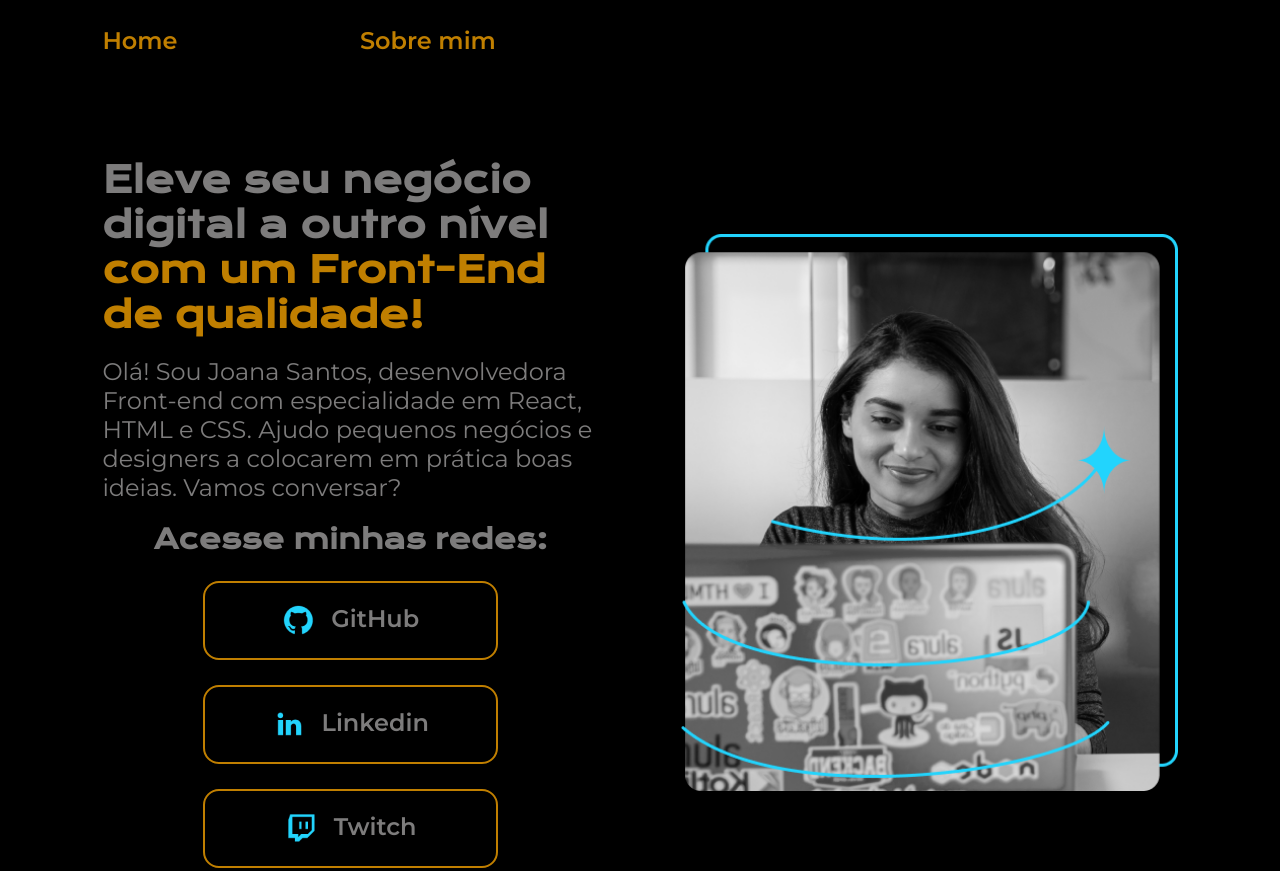
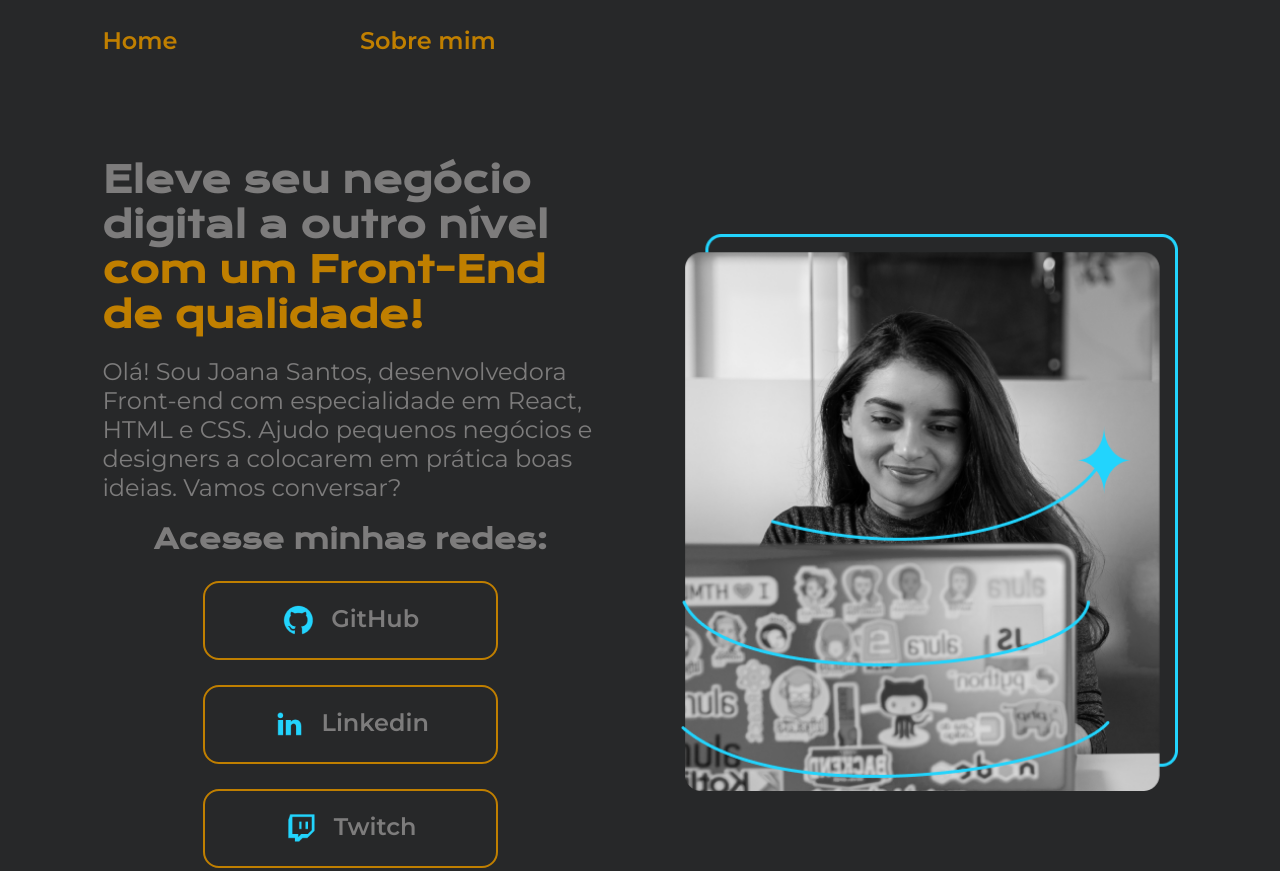
Before and after one commit to JoaoLopes1/ExercicioHTML, a plain HTML site: page Potifólio/index.html in a window 1280 px wide. Shown: the top 871 px of the page. Drawn offline with nearby package versions, Linux system fonts and the light colour scheme.

Commit message:
Update style.css

```diff
--- a/Potifólio/styles/style.css
+++ b/Potifólio/styles/style.css
@@ -2,7 +2,7 @@
 
 
 :root {
-    --cor-primaria: #000000;
+    --cor-primaria: #272829;
     --cor-secundaria: #7D7C7C;
     --cor-terciaria: #C07F00;
     --cor-hover: #272727;
```
